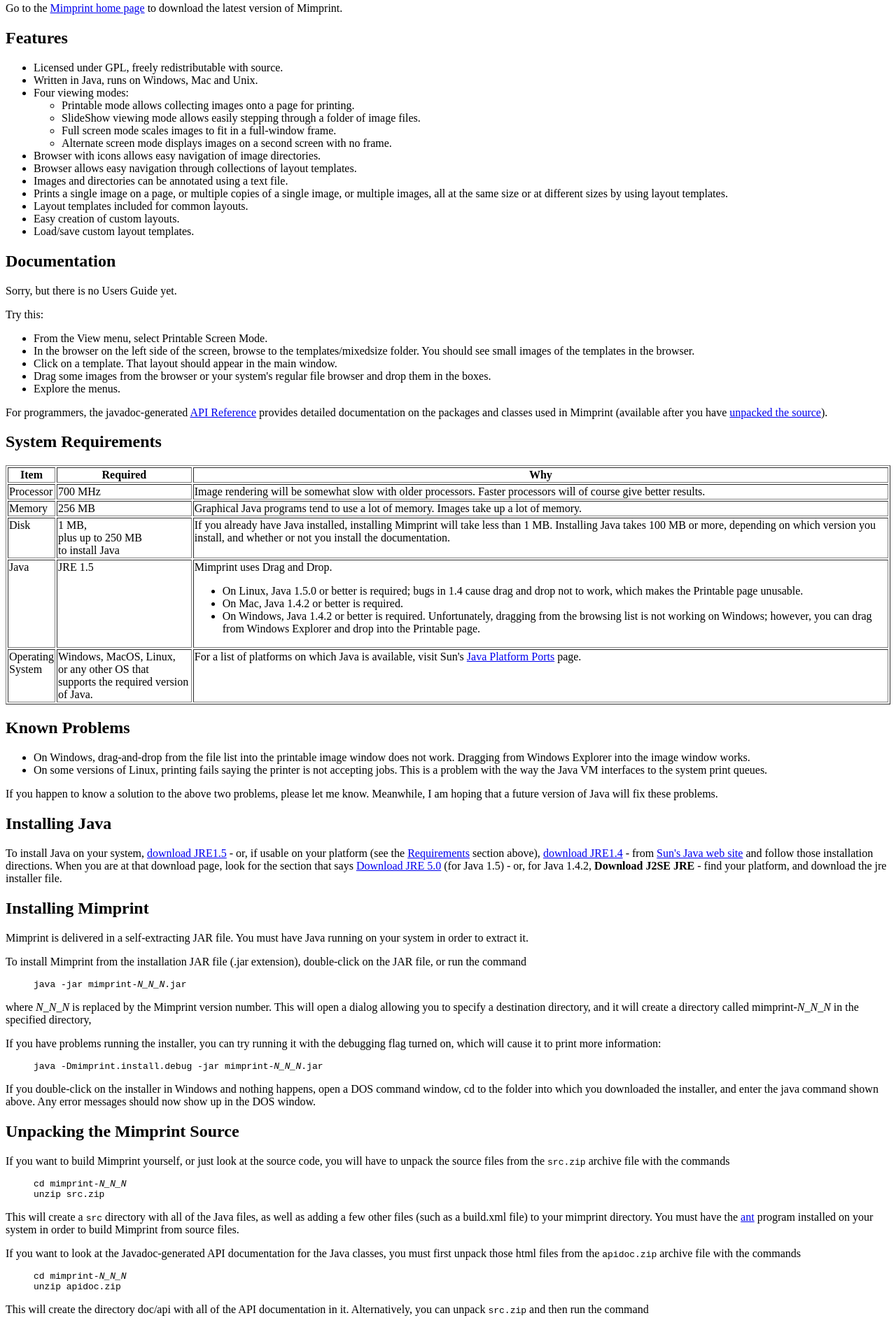
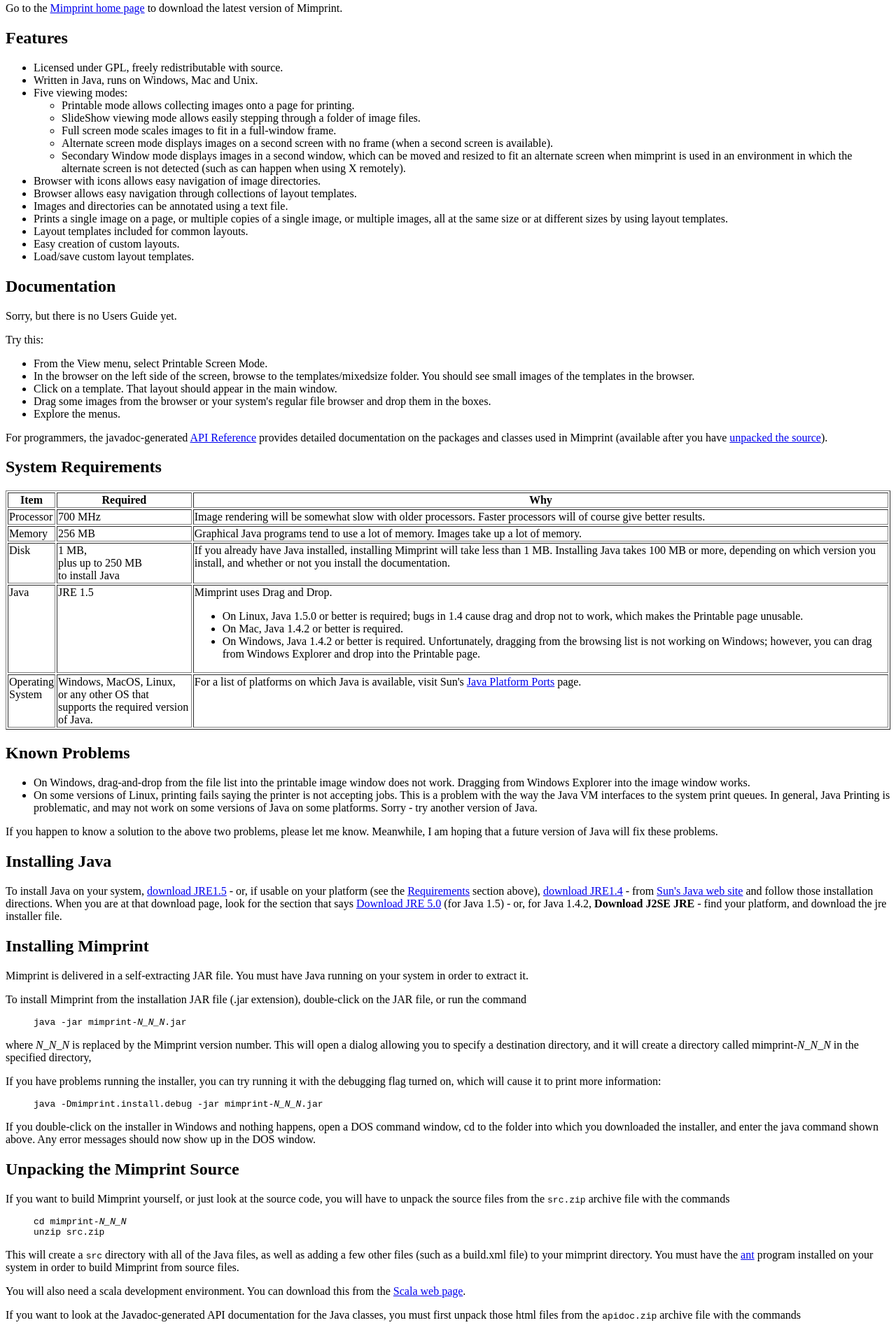
Before and after one commit to jimmc/mimprint, a plain HTML site: page README.html in a window 1280 px wide. Shown: the part 560-2454 px from the top of the page at 70% size. Drawn offline with Linux system fonts and the light colour scheme.

Commit message:
Misc updates.

```diff
--- a/README.html
+++ b/README.html
@@ -6,7 +6,7 @@
 <center>
 <h1>README</h1>
 <h3>Mimprint<br>
-    v0.1.1  August 24, 2006</h3>
+    v0.2.0  June 4, 2008</h3>
 </center>
 
 <p>
@@ -48,13 +48,18 @@
 <ul>
   <li>Licensed under GPL, freely redistributable with source.
   <li>Written in Java, runs on Windows, Mac and Unix.
-  <li>Four viewing modes:
+  <li>Five viewing modes:
   <ul>
     <li>Printable mode allows collecting images onto a page for printing.
     <li>SlideShow viewing mode allows easily stepping through a folder of
         image files.
     <li>Full screen mode scales images to fit in a full-window frame.
-    <li>Alternate screen mode displays images on a second screen with no frame.
+    <li>Alternate screen mode displays images on a second screen with no frame
+        (when a second screen is available).
+    <li>Secondary Window mode displays images in a second window, which can
+        be moved and resized to fit an alternate screen when mimprint is
+        used in an environment in which the alternate screen is not detected
+        (such as can happen when using X remotely).
   </ul>
   <li>Browser with icons allows easy navigation of image directories.
   <li>Browser allows easy navigation through collections of layout templates.
@@ -158,6 +163,9 @@
     accepting jobs.
     This is a problem with the way the Java VM interfaces to the system
     print queues.
+    In general, Java Printing is problematic, and may not work on some
+    versions of Java on some platforms.
+    Sorry - try another version of Java.
 </ul>
 <p>
 If you happen to know a solution to the above two problems,
@@ -236,6 +244,11 @@
 You must have the
 <a href="http://ant.apache.org/">ant</a> program installed on your
 system in order to build Mimprint from source files.
+
+<p>
+You will also need a scala development environment.
+You can download this from the
+<a href="http://www.scala-lang.org/">Scala web page</a>.
 
 <p>
 If you want to look at the Javadoc-generated API documentation
```
Also changed, not shown: 1 other file.
